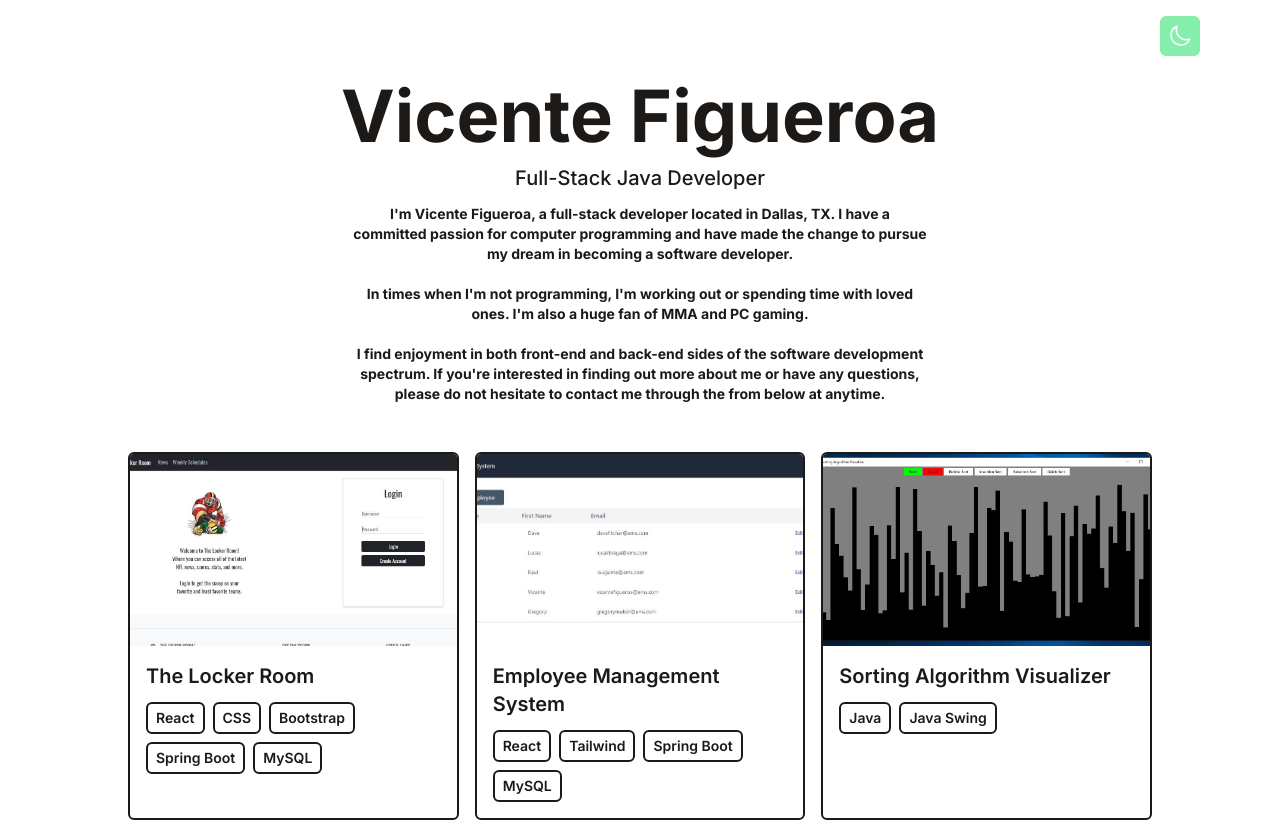
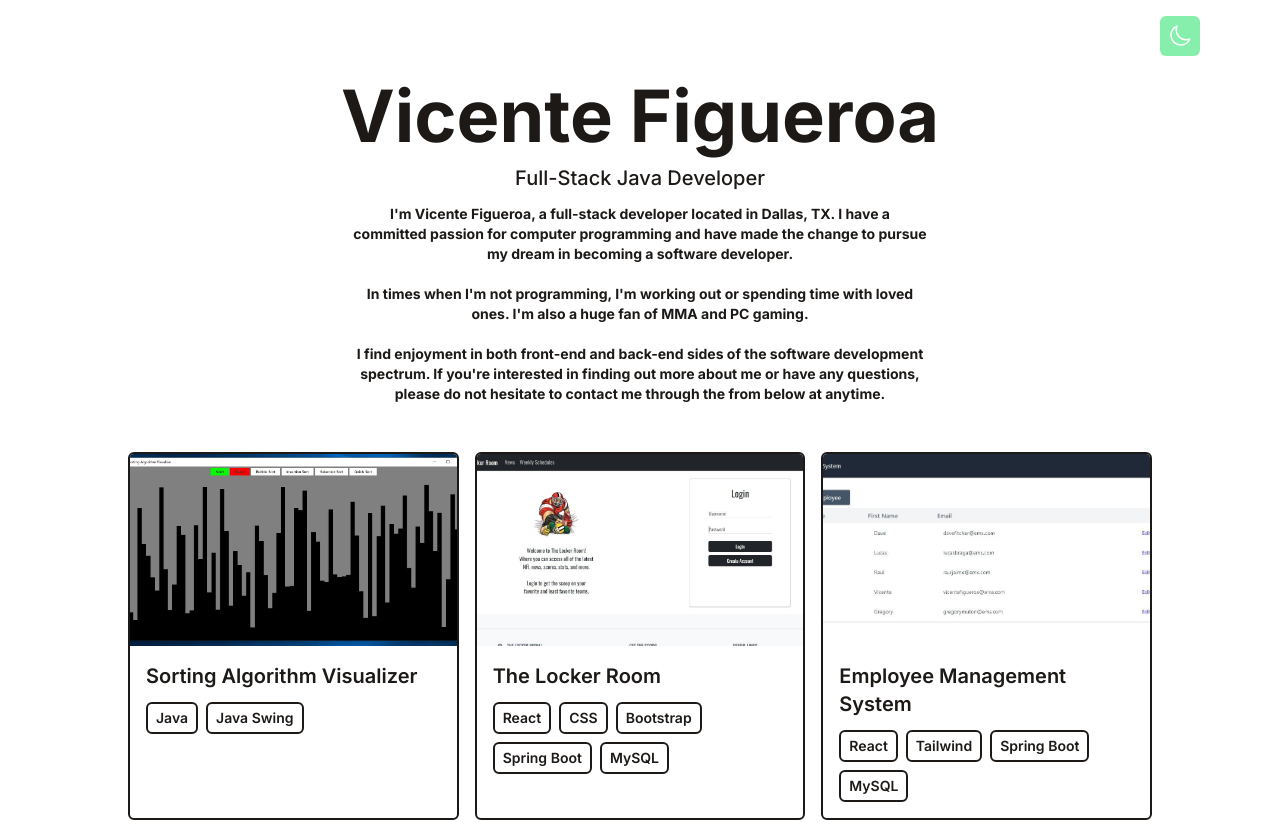
Before and after one commit to vicentefiguer0a/portfolio, a React (Vite) app: page / in a window 1280 px wide. Shown: the top 822 px of the page. Built offline with nearby package versions, Linux system fonts and the light colour scheme; no server answers.

Commit message:
refactored: updated link to employee management system project

```diff
--- a/src/data/portfolio.js
+++ b/src/data/portfolio.js
@@ -1,4 +1,10 @@
 export default [
+    {
+        title: 'Sorting Algorithm Visualizer',
+        imgUrl: 'assets/sorting-algorithm-visualizer.JPG',
+        stack: ['Java', 'Java Swing'],
+        link: 'https://github.com/vicentefiguer0a/sorting-algorithm-visualizer'
+    },
     {
         title: 'The Locker Room',
         imgUrl: 'assets/lockerrm-project.JPG',
@@ -9,12 +15,6 @@ export default [
         title: 'Employee Management System',
         imgUrl: 'assets/ems-project.JPG',
         stack: ['React', 'Tailwind', 'Spring Boot', 'MySQL'],
-        link: 'https://github.com/vicentefiguer0a/employee-management-system-ui'
-    },
-    {
-        title: 'Sorting Algorithm Visualizer',
-        imgUrl: 'assets/sorting-algorithm-visualizer.JPG',
-        stack: ['Java', 'Java Swing'],
-        link: 'https://github.com/vicentefiguer0a/sorting-algorithm-visualizer'
-    },
+        link: 'https://github.com/vicentefiguer0a/employee-management-system'
+    }
 ]
```
